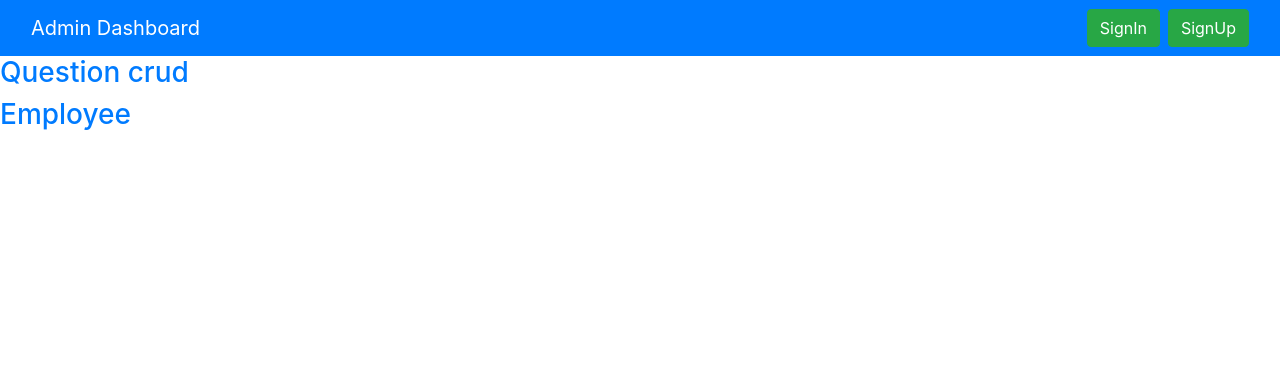
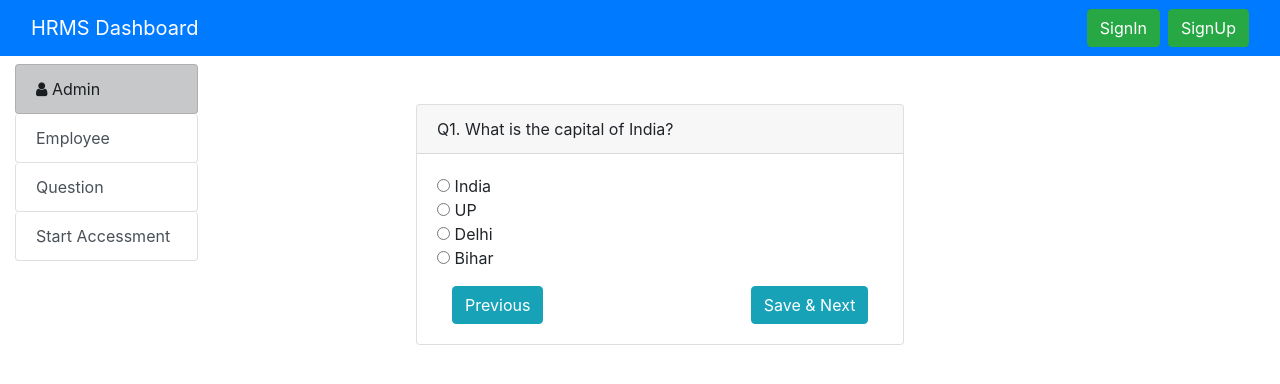
Before and after one commit to pradeepkumarjse/HRMS-frontend, a React (Create React App) app: page /assessment in a window 1280 px wide. Shown: the top 384 px of the page. Built offline with nearby package versions, Linux system fonts and the light colour scheme.

Commit message:
first commit

```diff
--- a/public/index.html
+++ b/public/index.html
@@ -15,6 +15,8 @@
       user's mobile device or desktop. See https://developers.google.com/web/fundamentals/web-app-manifest/
     -->
     <link rel="manifest" href="%PUBLIC_URL%/manifest.json" />
+
+    <link rel="stylesheet" href="https://cdnjs.cloudflare.com/ajax/libs/font-awesome/4.7.0/css/font-awesome.min.css">
     <!--
       Notice the use of %PUBLIC_URL% in the tags above.
       It will be replaced with the URL of the `public` folder during the build.
@@ -29,15 +31,9 @@
   <body>
     <noscript>You need to enable JavaScript to run this app.</noscript>
     <div id="root"></div>
-    <!--
-      This HTML file is a template.
-      If you open it directly in the browser, you will see an empty page.
 
-      You can add webfonts, meta tags, or analytics to this file.
-      The build step will place the bundled scripts into the <body> tag.
+    <script src="https://code.jquery.com/jquery-2.1.3.min.js"></script>
+    <script src="http://maxcdn.bootstrapcdn.com/bootstrap/3.3.1/js/bootstrap.min.js"></script>
 
-      To begin the development, run `npm start` or `yarn start`.
-      To create a production bundle, use `npm run build` or `yarn build`.
-    -->
   </body>
 </html>
--- a/src/App.js
+++ b/src/App.js
@@ -8,40 +8,51 @@ import HeaderComponent from './components/HeaderComponent';
 import CreateEmployeeComponent from './components/CreateEmployeeComponent';
 import UpdateEmployeeComponent from './components/UpdateEmployeeComponent';
 
-
-
 import ListQuestionsComponent from './components/ListQuestionsComponent';
 import CreateQuestionComponent from './components/CreateQuestionComponent';
-
-
-
+import Assessment from './components/Assessment';
 
 function App(){
     return(
 
             <div>
               <Router>
+
                         <HeaderComponent />
-                         <div>
-                           <Link to="/questions"><h3>Question crud</h3></Link>
-                           <Link to="/employee"><h3>Employee</h3></Link>
-                        </div>
-                        <div className="container">
+                         <div className="row m-0">
+                             <div className="col-md-2 mt-2">
+                             <nav className="list-group">
+                            <Link to="" className="btn  list-group-item list-group-item-action list-group-item-dark ">
+                            <i class="fa fa-user" aria-hidden="true"></i> Admin</Link>
+                            <Link to="/employee" className="btn list-group-item list-group-item-action ">
+                            Employee</Link>
+                            <Link to="/questions" className="btn list-group-item list-group-item-action ">Question</Link>
+                            <Link to="assessment" className="btn list-group-item list-group-item-action ">Start Accessment</Link>
+                            </nav>
+                             </div>
+                             <div className="col-md-10">
+
+                             <div className="container">
                         <Switch>
 
 
                             <Route path="/questions" component={ListQuestionsComponent}></Route>
                             <Route path="/add-question/:id" component={CreateQuestionComponent}></Route>
 
-
-
                             <Route path="/employee" exact component={Showemployee} ></Route>
                             <Route path="/add-employee" component={CreateEmployeeComponent}></Route>
                             <Route path="/update-employee/:id" component={UpdateEmployeeComponent}></Route>
 
+                            <Route path="/assessment" exact component={Assessment} ></Route>
+
                         </Switch>
 
                         </div>
+
+                             </div>
+
+                        </div>
+
 
                </Router>
 
--- /dev/null
+++ b/src/components/Assessment.js
@@ -0,0 +1,31 @@
+import React from "react";
+
+const Assessment = () =>{
+
+
+    return(
+        <div>
+            <div className="row">
+                <div className="col-md-6 offset-2">
+                <div className="card mt-5">
+
+                    <div class="card-header">Q1. What is the capital of India?</div>
+                        <div class="card-body">
+
+                        <input type="radio" name="options" id="option1" /> India<br />
+                        <input type="radio" name="options" id="option2" /> UP <br />
+                        <input type="radio" name="options" id="option3" /> Delhi <br />
+                        <input type="radio" name="options" id="option4" /> Bihar <br />
+                        <div className="container mt-3">
+                        <a href="#" class="btn btn-info ">Previous</a>
+                        <a href="#" class="btn btn-info float-right">Save & Next</a>
+                        </div>
+                    </div>
+                </div>
+                </div>
+
+             </div>
+        </div>
+    );
+};
+export default Assessment;
--- a/src/components/HeaderComponent.js
+++ b/src/components/HeaderComponent.js
@@ -18,7 +18,9 @@ class HeaderComponent extends Component {
             <header>
                 <nav className="navbar navbar-expand-md bg-primary">
                     <div className="container-fluid">
-                       <a href="/" className="navbar-brand text-white">Admin Dashboard</a>
+
+                       <a href="/" className="navbar-brand text-white">HRMS Dashboard</a>
+
                        <div class="d-flex">
                        <button class="btn btn-success">SignIn</button>
                        <button class="btn btn-success ml-2">SignUp</button>
--- a/src/components/Showemployee.js
+++ b/src/components/Showemployee.js
@@ -89,8 +89,8 @@ class showemployee extends Component {
                         <td>
 
 
-                        <button className="btn btn-success " onClick={()=>this.editEmployee(employee.e_id)}>Update</button>
-                        <button className="btn btn-danger" onClick={()=>this.deleteEmployee(employee.e_id)} style={{marginLeft:"10px"}}>Delete</button>
+                        <button className="btn btn-success btn-sm " onClick={()=>this.editEmployee(employee.e_id)}>Update</button>
+                        <button className="btn btn-danger btn-sm" onClick={()=>this.deleteEmployee(employee.e_id)} style={{marginLeft:"2px"}}>Delete</button>
                         </td>
                         </tr>
                     )
```
